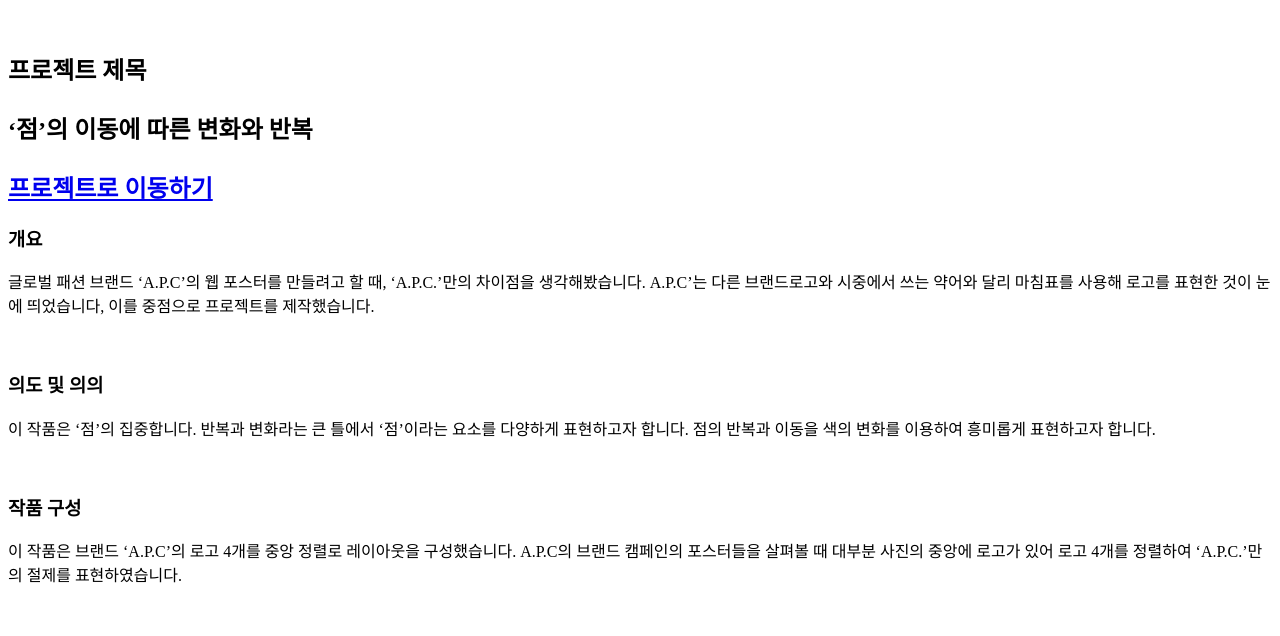
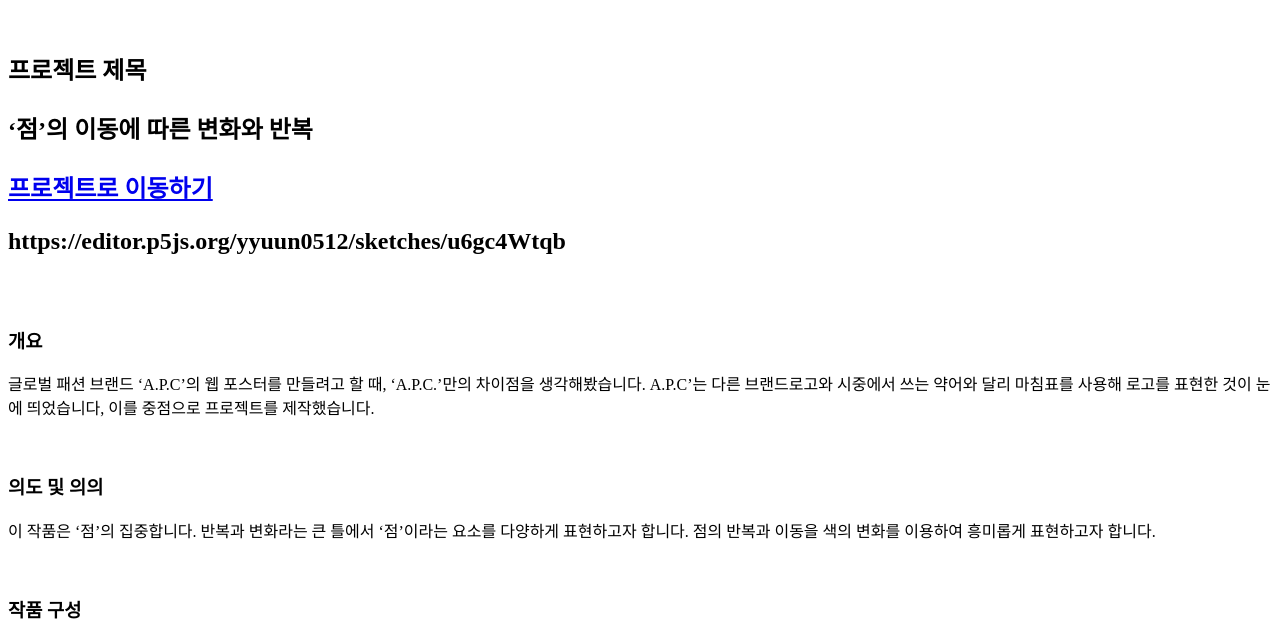
Before and after one commit to yunjeong-0512/coding-final_web, a plain HTML site: page index.html in a window 1280 px wide. Shown: the part 116-752 px from the top of the page. Drawn offline with Linux system fonts and the light colour scheme.

Commit message:
Update index.html

```diff
--- a/index.html
+++ b/index.html
@@ -9,7 +9,8 @@
 <br>
 <h2> 프로젝트 제목 <h2>
 <p> ‘점’의 이동에 따른 변화와 반복</p>
-<a href = “https://editor.p5js.org/yyuun0512/sketches/u6gc4Wtqb"> 프로젝트로 이동하기 </a>
+<a href = “https://editor.p5js.org/yyuun0512/sketches/u6gc4Wtqb"> 프로젝트로 이동하기</a>
+  <p>https://editor.p5js.org/yyuun0512/sketches/u6gc4Wtqb</p>
 <br>
 <h3> 개요 </h3>
 <p> 글로벌 패션 브랜드 ‘A.P.C’의 웹 포스터를 만들려고 할 때, ‘A.P.C.’만의 차이점을 생각해봤습니다. A.P.C’는 다른 브랜드로고와 시중에서 쓰는 약어와 달리 마침표를 사용해 로고를 표현한 것이 눈에 띄었습니다, 이를 중점으로 프로젝트를 제작했습니다. </p>
```
